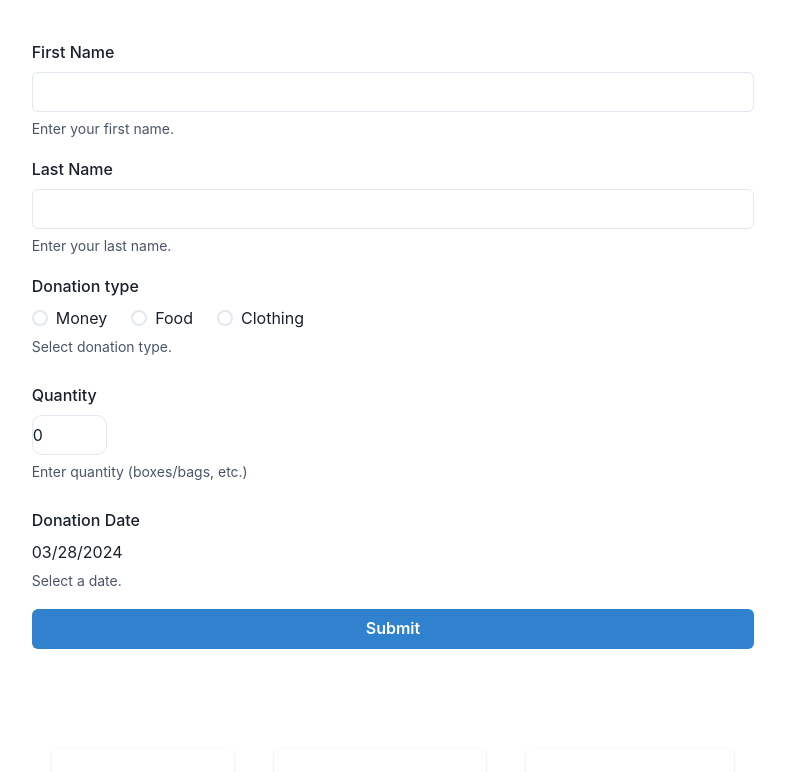
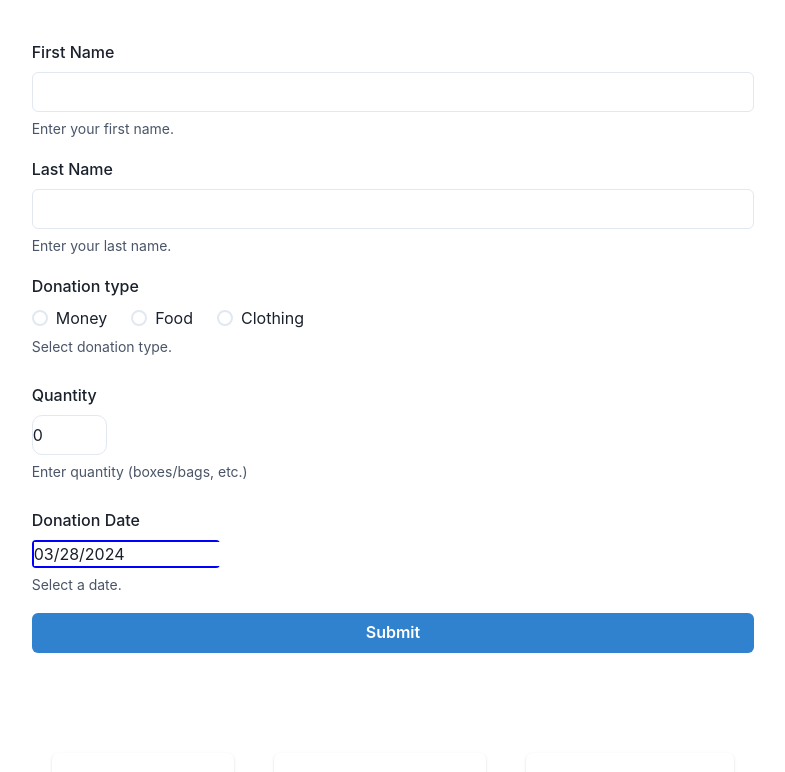
Before and after one commit to kssampson/animal-shelter, a React (Create React App) app: page / in a window 1280 px wide. Shown: the top 772 px of the page, without its empty margins (247-1032 px from the left). Built offline with nearby package versions, Linux system fonts and the light colour scheme.

Commit message:
added border around donation date in input form to make clear it is editable. Moved isSomeEditOpen state up to App level to resolve issues with editable state going away once a row item is editaed and submitted.

```diff
--- a/src/App.tsx
+++ b/src/App.tsx
@@ -88,6 +88,7 @@ export type Donation = {
 function App() {
 
   const [donations, setDonations] = useState(fakeDonations);
+  const [isSomeEditOpen, setIsSomeEditOpen] = useState(false);
 
   const filterOptions = ['Money', 'Food', 'Clothing', 'All Items'];
 
@@ -98,6 +99,7 @@ function App() {
       }
       return donation;
     })
+    setIsSomeEditOpen(!isSomeEditOpen);
     setDonations(updated);
   }
 
@@ -108,6 +110,7 @@ function App() {
       }
       return donation;
     })
+    setIsSomeEditOpen(!isSomeEditOpen);
     setDonations(updated);
   }
 
@@ -118,6 +121,7 @@ function App() {
       }
       return donation;
     })
+    setIsSomeEditOpen(!isSomeEditOpen);
     setDonations(updated);
   }
 
@@ -128,6 +132,7 @@ function App() {
       }
       return donation;
     })
+    setIsSomeEditOpen(!isSomeEditOpen);
     setDonations(updated);
   }
 
@@ -171,6 +176,8 @@ function App() {
             handleQuantityEdit={handleQuantityEdit}
             filterOptions={filterOptions}
             deleteDonation={deleteDonation}
+            isSomeEditOpen={isSomeEditOpen}
+            setIsSomeEditOpen={setIsSomeEditOpen}
           />
         </Box>
       </Box>
--- a/src/Donations/DonationForm/DonationDate.tsx
+++ b/src/Donations/DonationForm/DonationDate.tsx
@@ -12,6 +12,9 @@ const DonationDate = ( { donationDate, setDonationDate }: Props ) => {
     <FormControl pt={5} pb={5}>
       <FormLabel>Donation Date</FormLabel>
       <Box
+        border={'2px solid blue'}
+        borderRadius={'4px'}
+        w={'26%'}
         _hover={{
         background: "white",
         color: "gray.500",
--- a/src/Donations/DonationList/DonationList.tsx
+++ b/src/Donations/DonationList/DonationList.tsx
@@ -13,14 +13,16 @@ type Props = {
   handleQuantityEdit: (quantity: number, id: number) => void;
   filterOptions: string[];
   deleteDonation: (id: number) => void;
+  isSomeEditOpen: boolean;
+  setIsSomeEditOpen: React.Dispatch<React.SetStateAction<boolean>>;
 }
 
-const DonationList = ( {donations, setDonations, handleNameEdit, handleDateEdit, handleTypeEdit, handleQuantityEdit, filterOptions, deleteDonation}: Props ) => {
+const DonationList = ( {donations, setDonations, handleNameEdit, handleDateEdit, handleTypeEdit, handleQuantityEdit, filterOptions, deleteDonation, isSomeEditOpen, setIsSomeEditOpen}: Props ) => {
 
   const [filteredDonations, setFilteredDonations] = useState(donations);
   const [filterValue, setFilterValue] = useState('All Items');
 
-  const [isSomeEditOpen, setIsSomeEditOpen] = useState(false);
+  // const [isSomeEditOpen, setIsSomeEditOpen] = useState(false);
 
   useEffect(() => {
     const currentFilter = donations.filter((donation) => donation.type === filterValue);
```
